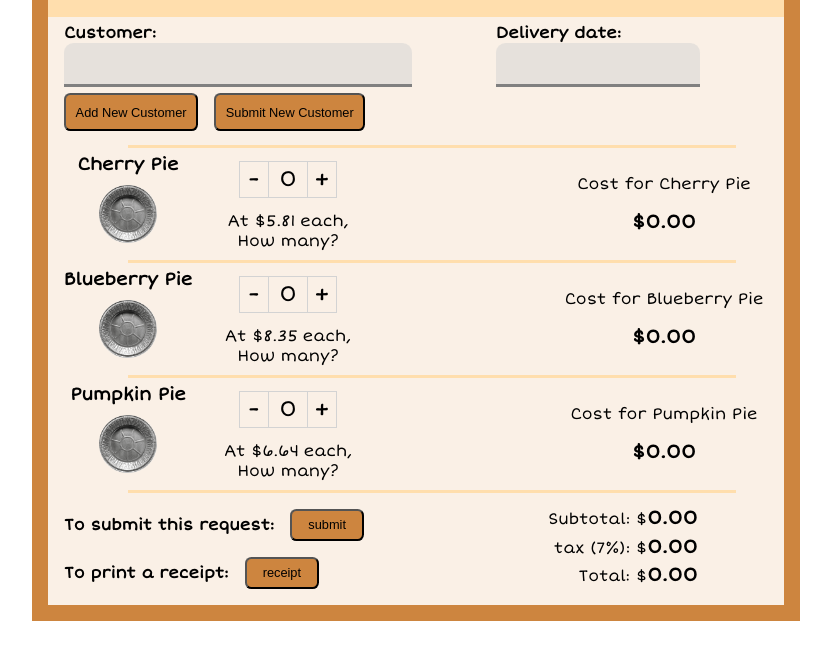
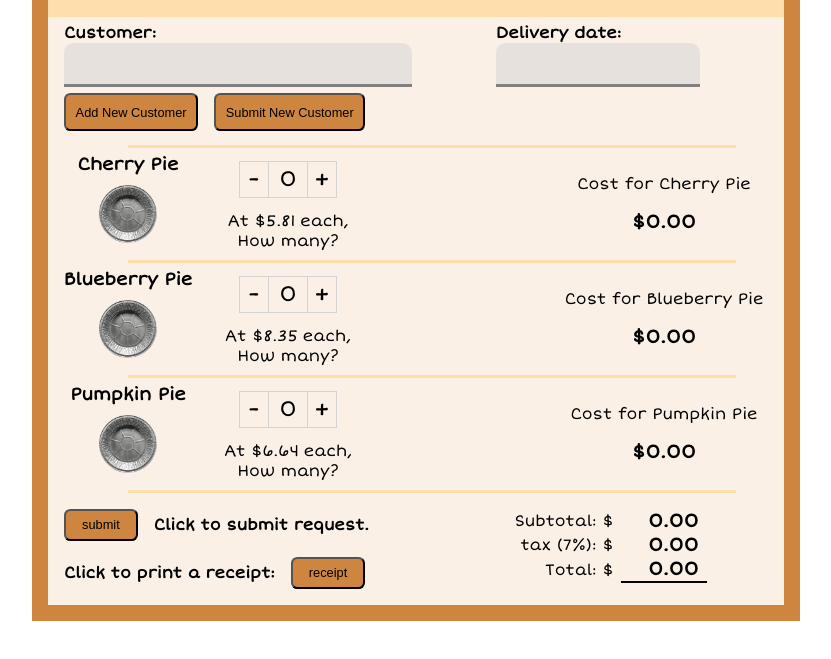
Before and after one commit to Mollert/orderForm, a plain HTML site: page index.html in a window 1280 px wide. Shown: the part 127-786 px from the top of the page, without its empty margins (224-1055 px from the left). Drawn offline with nearby package versions, Linux system fonts and the light colour scheme.

Commit message:
updated total section

```diff
--- a/cssTally.css
+++ b/cssTally.css
@@ -14,7 +14,10 @@
 	margin: 0 0 1rem 0;
 }
 
-#submitText,
+#submitText {
+	padding: 0.4rem 0 0 1rem;
+}
+
 #receiptText {
 	padding: 0.4rem 1rem 0 0;
 }
@@ -26,17 +29,36 @@
 	border-radius: 0.4rem;
 }
 
-#allCosts {
-	width: 20rem;
+#allCostTitles {
+	width: 9.5rem;
 	text-align: right;
-	margin: 0.8rem 5.4rem 0 0;
+	margin: 1.1rem 0.5rem 0 0;
 }
 
 #taxTotalLine {
-	margin: 0.3rem 0 0.3rem 0;
+	padding: 0.3rem 0;
+}
+
+#allCosts {
+	width: 5.5rem;
+	font-size: 1.2rem;
+	font-weight: bold;
+	text-align: right;
+	margin: 1rem 0 0 0;
 }
 
 .costTotal {
-	font-size: 1.2rem;
-	font-weight: bold;
+	padding: 0 0.5rem 0 0;
 }
+
+#taxTotal {
+	padding: 0.2rem 0.5 0.2rem 0;
+}
+
+#totalBorder {
+	border: 0.1rem solid black;
+}
+
+#fillRow {
+	width: 5rem;
+}
--- a/index.html
+++ b/index.html
@@ -124,19 +124,26 @@
 
 				<div id="inputButtons" class="indexColumn">
 					<div id="submit" class="indexRow">
-						<div id="submitText">To submit this request:</div>
 						<button type="submit" id="submitButton" class="tallyButton">submit</button>
+						<div id="submitText">Click to submit request.</div>
 					</div>
 					<div id="receipt" class="indexRow">
-						<div id="receiptText">To print a receipt:</div>
+						<div id="receiptText">Click to print a receipt:</div>
 						<button type="button" id="receiptButton" class="tallyButton">receipt</button>
 					</div>
 				</div>
-				<div id="allCosts">
-					<div id="subTotalLine">Subtotal: $<span id="subTotal" class="costTotal">0.00</span></div>
-					<div id="taxTotalLine">tax (7%): $<span id="taxTotal" class="costTotal">0.00</span></div>
-					<div id="totalLine">Total: $<span id="allTotal" class="costTotal">0.00</span></div>
+				<div id="allCostTitles" class="indexColumn">
+					<div id="subTotalLine">Subtotal: $</div>
+					<div id="taxTotalLine">tax (7%): $</div>
+					<div id="totalLine">Total: $</div>
 				</div>
+				<div id="allCosts" class="indexColumn">
+					<div id="subTotal" class="costTotal">0.00</div>
+					<div id="taxTotal" class="costTotal">0.00</div>
+					<div id="allTotal" class="costTotal">0.00</div>
+					<div id="totalBorder"></div>
+				</div>
+				<div id="fillRow"></div>
 			</div>
 		</div>
 	</div>
```
